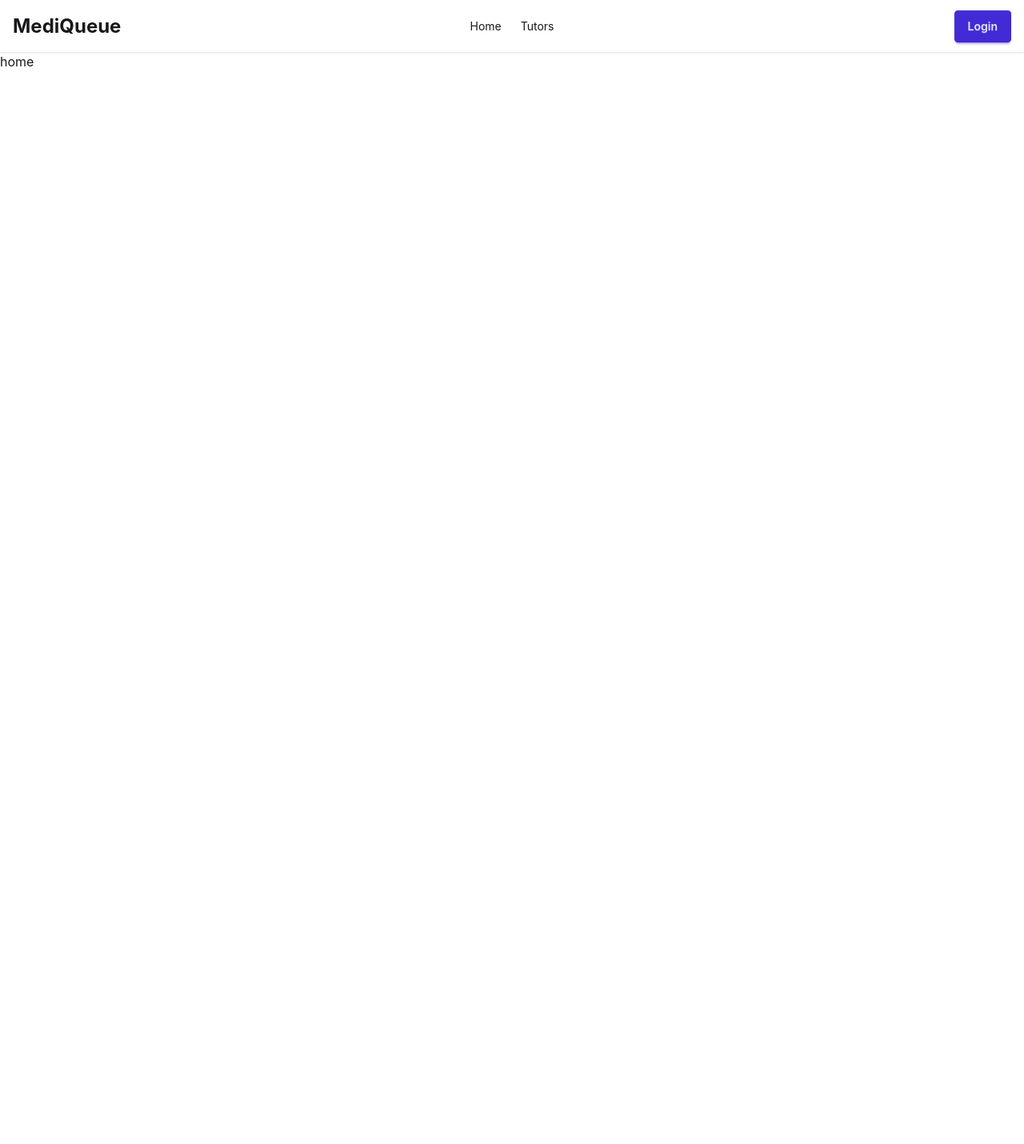
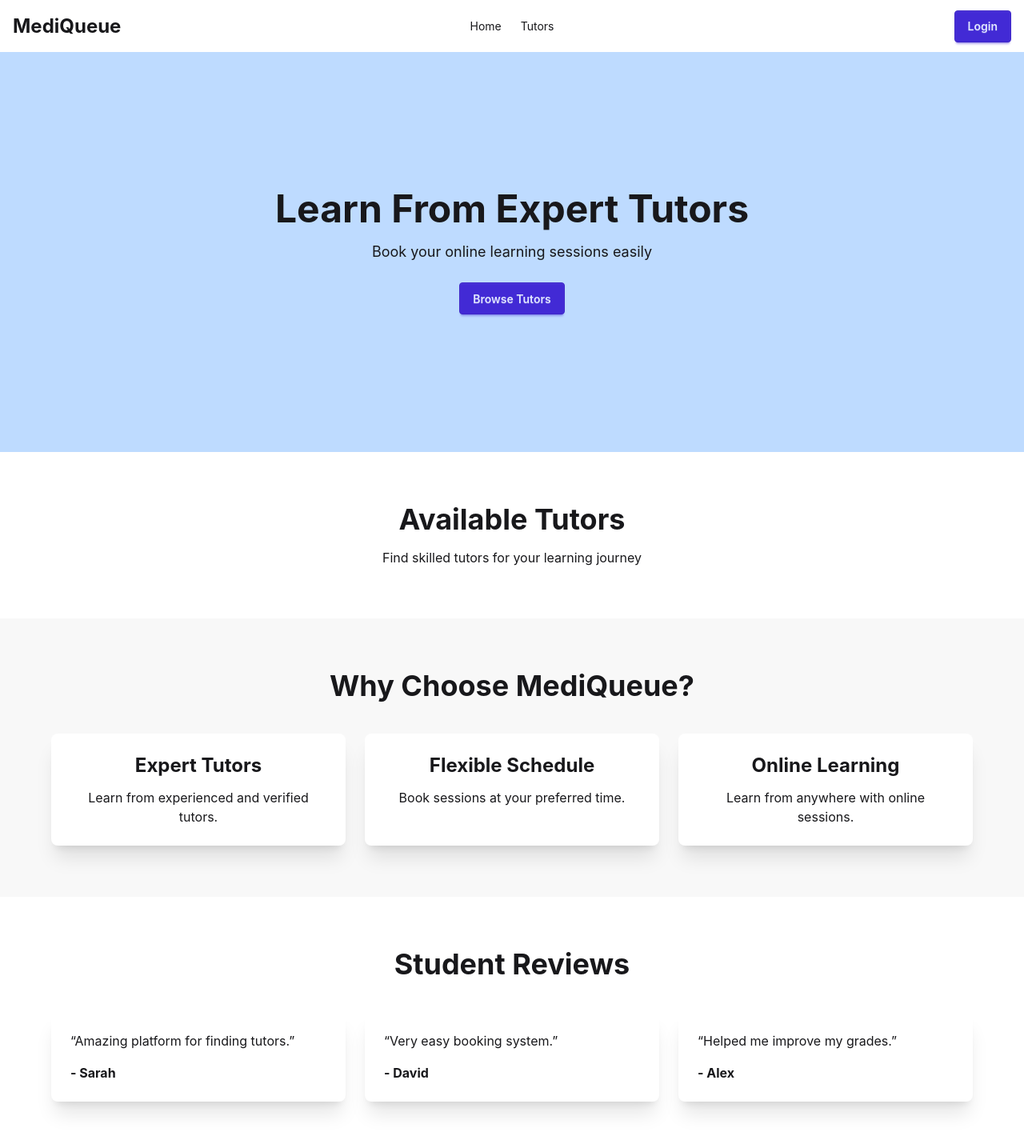
Before and after one commit to Nishat-Yeasmin/PH-A9-mediqueue-client, a React (Vite) app: page / in a window 1280 px wide. Shown: the top 1430 px of the page at 80% size. Before the commit the page ends 800 px from the top, so only its background shows below. Built offline with nearby package versions, Linux system fonts and the light colour scheme; no server answers.

Commit message:
completed homepage ui with banner seections

```diff
--- /dev/null
+++ b/src/components/Banner.jsx
@@ -0,0 +1,65 @@
+import { Swiper, SwiperSlide } from 'swiper/react';
+import 'swiper/css';
+
+const Banner = () => {
+
+  return (
+    <Swiper>
+
+      <SwiperSlide>
+
+        <div className="h-[500px] bg-blue-200 flex flex-col justify-center items-center text-center">
+
+          <h1 className="text-5xl font-bold">
+            Learn From Expert Tutors
+          </h1>
+
+          <p className="mt-4 text-lg">
+            Book your online learning sessions easily
+          </p>
+
+          <button className="btn btn-primary mt-6">
+            Browse Tutors
+          </button>
+
+        </div>
+
+      </SwiperSlide>
+
+      <SwiperSlide>
+
+        <div className="h-[500px] bg-green-200 flex flex-col justify-center items-center text-center">
+
+          <h1 className="text-5xl font-bold">
+            Improve Your Skills Faster
+          </h1>
+
+          <p className="mt-4 text-lg">
+            Connect with top tutors anytime
+          </p>
+
+        </div>
+
+      </SwiperSlide>
+
+      <SwiperSlide>
+
+        <div className="h-[500px] bg-orange-200 flex flex-col justify-center items-center text-center">
+
+          <h1 className="text-5xl font-bold">
+            Find The Best Tutor For You
+          </h1>
+
+          <p className="mt-4 text-lg">
+            Smart booking system for students
+          </p>
+
+        </div>
+
+      </SwiperSlide>
+
+    </Swiper>
+  );
+};
+
+export default Banner;
--- a/src/pages/Home/page.jsx
+++ b/src/pages/Home/page.jsx
@@ -1,9 +1,120 @@
-
+import Banner from "../../components/Banner";
 
 const HomePage = () => {
     return (
         <div>
-            home
+            <Banner />
+
+      {/* available tutors section */}
+
+      <div className="max-w-7xl mx-auto py-16">
+
+        <h1 className="text-4xl font-bold text-center">
+          Available Tutors
+        </h1>
+
+        <p className="text-center mt-4">
+          Find skilled tutors for your learning journey
+        </p>
+
+      </div>
+
+      {/* extra section 1 */}
+
+      <div className="bg-base-200 py-16">
+
+        <div className="max-w-6xl mx-auto text-center">
+
+          <h1 className="text-4xl font-bold">
+            Why Choose MediQueue?
+          </h1>
+
+          <div className="grid md:grid-cols-3 gap-6 mt-10">
+
+            <div className="card bg-base-100 shadow-xl p-6">
+              <h2 className="text-2xl font-bold">
+                Expert Tutors
+              </h2>
+
+              <p className="mt-3">
+                Learn from experienced and verified tutors.
+              </p>
+            </div>
+
+            <div className="card bg-base-100 shadow-xl p-6">
+              <h2 className="text-2xl font-bold">
+                Flexible Schedule
+              </h2>
+
+              <p className="mt-3">
+                Book sessions at your preferred time.
+              </p>
+            </div>
+
+            <div className="card bg-base-100 shadow-xl p-6">
+              <h2 className="text-2xl font-bold">
+                Online Learning
+              </h2>
+
+              <p className="mt-3">
+                Learn from anywhere with online sessions.
+              </p>
+            </div>
+
+          </div>
+
+        </div>
+
+      </div>
+
+      {/* extra section 2 */}
+
+      <div className="py-16">
+
+        <div className="max-w-6xl mx-auto">
+
+          <h1 className="text-4xl font-bold text-center">
+            Student Reviews
+          </h1>
+
+          <div className="grid md:grid-cols-3 gap-6 mt-10">
+
+            <div className="card bg-base-100 shadow-xl p-6">
+              <p>
+                “Amazing platform for finding tutors.”
+              </p>
+
+              <h3 className="font-bold mt-4">
+                - Sarah
+              </h3>
+            </div>
+
+            <div className="card bg-base-100 shadow-xl p-6">
+              <p>
+                “Very easy booking system.”
+              </p>
+
+              <h3 className="font-bold mt-4">
+                - David
+              </h3>
+            </div>
+
+            <div className="card bg-base-100 shadow-xl p-6">
+              <p>
+                “Helped me improve my grades.”
+              </p>
+
+              <h3 className="font-bold mt-4">
+                - Alex
+              </h3>
+            </div>
+
+          </div>
+
+        </div>
+
+      </div>
+
         </div>
     );
 };
```
